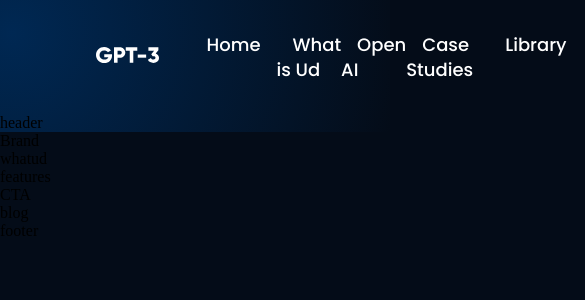
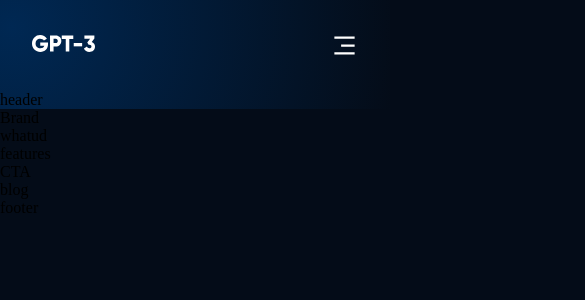
Before and after one commit to Uddhika/React-Web, a React (Create React App) app: page / in a window 390 px wide. Shown: the top 300 px of the page, 585 px wide, since content can reach past the window. Built offline with nearby package versions, Linux system fonts and the light colour scheme.

Commit message:
nav bar done

```diff
--- a/src/components/navbar/Navbar.jsx
+++ b/src/components/navbar/Navbar.jsx
@@ -28,8 +28,8 @@
                 </div>
             </div>
             <div className="whatud__navbar-sign">
-                <p>Sign in</p>
-                <p><a href="">Signup</a></p>
+                <a href="#"><p>Sign in</p></a>
+                <p><a href="#">Signup</a></p>
             </div>
             <div className="whatud__navbar-menu">
                 {toggleMenu
@@ -38,11 +38,11 @@
                 }
 
                 {toggleMenu && (
-                    <div className="whatud__navbar-menu-container scale-up-center">
+                    <div className="whatud__navbar-menu_container scale-up-center">
                         <div className="whatud__navbar-menu-container-links">
                             <Menu />
                             <div className="whatud__navbar-menu_container-links-sign">
-                                <p>Sign in</p>
+                                <a href="#"><p>Sign in</p></a>
                                 <p><a href="">Signup</a></p>
                             </div>
                         </div>
--- a/src/components/navbar/navbar.css
+++ b/src/components/navbar/navbar.css
@@ -33,20 +33,21 @@
     align-items: center;
 }
 
-.whatud__navbar-links_container p a{
-    color: white;
+.whatud__navbar-links_container p
+{
+
     font-family: var(--font-family);
-    text-decoration: none;
+
     font-weight: 500;
-    font-size: 18px;
+    font-size: 15.5px;
     line-height: 25px;
     margin:0 1rem;
     cursor: pointer;
 }
 
+a{text-decoration:none;color: #fff;}
 
-
-.whatud__navbar-sign p a{
+.whatud__navbar-sign p a {
     width: 152px;
     height: 58px;
     background: #FF4820;
@@ -86,4 +87,87 @@
     top: 40px;
     right: 0;
     margin-top: 1rem;
+    min-width: 210px;
+    border-radius: 1em;
+    box-shadow: 0 0 5 rgba(0,0,0,0.2);
 }
+
+.whatud__navbar-menu_container p{
+    margin: 1rem 0;
+}
+
+.whatud__navbar-menu_container-links-sign{
+    display: none;
+}
+
+@media screen and (max-width: 1050px) {
+
+    .whatud__navbar-links_container{
+        display: none;
+    }
+
+    .whatud__navbar-menu{
+        display: flex;
+
+    }
+    .whatud__navbar-menu-container-links{
+        font-family: var(--font-family);
+    }
+
+
+
+
+}
+
+
+@media screen and (max-width: 700px) {
+
+    .whatud__navbar{
+        padding: 2rem 4rem;
+    }
+
+    .whatud__navbar-menu{
+        display: flex;
+
+    }
+
+
+
+}
+
+
+@media screen and (max-width: 550px){
+    .whatud__navbar{
+        padding: 2rem;
+    }
+
+    .whatud__navbar-sign{
+        display: none;
+    }
+
+    .whatud__navbar-menu_container{
+        top: 20px;
+    }
+
+    .whatud__navbar-menu_container-links-sign{
+        display: block;
+    }
+
+    .whatud__navbar-menu_container-links-sign p a {
+        width: 152px;
+        height: 58px;
+        background: #FF4820;
+        text-decoration: none;
+        color: white;
+        padding: 0.4em 2em;
+        border-radius: 2em;
+
+
+    }
+
+    .whatud__navbar-menu_container-links-sign p{
+        color: white;
+
+
+    }
+}
```
